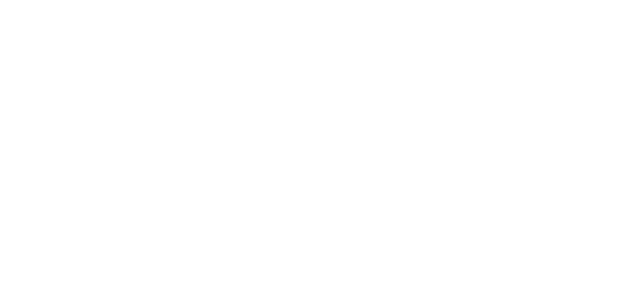
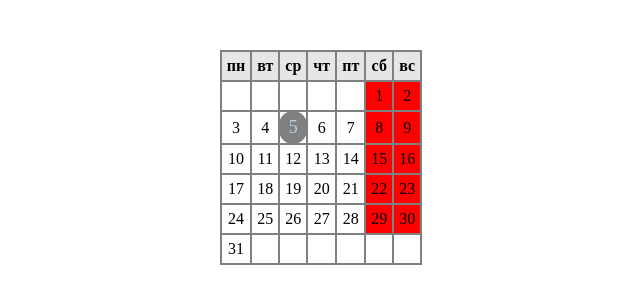
Before and after one commit to rukin-aleksey/calendar-plugin, a plain HTML site: page index.html in a window 1280 px wide. Shown: the whole page, without its empty margins (319-959 px from the left). Drawn offline with Linux system fonts and the light colour scheme; files that its build step writes are made by us from their sources.

Commit message:
generate calendar-plugin month list

```diff
--- a/index.html
+++ b/index.html
@@ -4,11 +4,11 @@
     <meta charset="UTF-8">
     <meta name="viewport" content="width=device-width, initial-scale=1.0">
     <meta http-equiv="X-UA-Compatible" content="ie=edge">
-    <link rel="stylesheet" href="./public/style.css">
+    <link rel="stylesheet" href="./style/style.css">
     <title>Document</title>
 </head>
 <body>
 
-    <script src="../js/app.js"></script>
+    <script src="./js/app.js"></script>
 </body>
 </html>
--- a/js/app.js
+++ b/js/app.js
@@ -0,0 +1,84 @@
+var date = new Date();
+var year = date.getFullYear();
+var month = date.getMonth()+1;
+var toDay = date.getDate();
+var arrayMonth = ["January", "February", "March", "April", "May", "June", "July", "August", "September", "October", "November", "December"];
+
+var calendar = document.createElement('div');
+calendar.setAttribute("id","calendar");
+document.body.appendChild(calendar);
+
+function generateMonth(year, month){
+ var monthList = document.createElement("div");
+ monthList.setAttribute("class", "monthList");
+ var mon = month - 1; // month in js from 0 to 11
+ var d = new Date(year, mon);
+ var table = '<table><tr><th>пн</th><th>вт</th><th>ср</th><th>чт</th><th>пт</th><th>сб</th><th>вс</th></tr><tr>'
+
+	//first row sill out from monday
+	// to day, which the start month
+	    // заполнить первый ряд от понедельника
+      	// и до дня, с которого начинается месяц
+	for (var i = 0; i < getDay(d); i++) {
+        table += '<td></td>';
+      }
+
+	//cell of calendar with date
+	    // ячейки календаря с датами
+	while(d.getMonth() == mon){
+		table += '<td>' + d.getDate() +'</td>';
+
+	// if (toDay == d.getDate()){
+	// 		elem.lastChild.style.color = "red";
+	// 	}
+
+		if (getDay(d) % 7 == 6) { // sunday last day in a week, line translation (перевод строки)
+			table += '<tr></tr>';
+		}
+		d.setDate(d.getDate() + 1);
+	}
+
+      // добить таблицу пустыми ячейками, если нужно
+	if (getDay(d) != 0){
+		for(var i = getDay(d); i<7; i++){
+			table += '<td></td>';
+		}
+	}
+	 //close table
+	 table += '</tr></table>';
+
+	 calendar.appendChild(monthList);
+	 showMonth(table, monthList, year, month, toDay);
+
+}
+
+function getDay(date){
+	var day = date.getDay();
+	if (day == 0) day = 7;
+	return day - 1;
+}
+
+function showMonth (table, monthList, year, month, toDay){
+	var desk = table;
+	//only one assignment
+	monthList.innerHTML = desk;
+	var	insideTable = monthList.childNodes[0].childNodes[0];
+	for(var i = 0; i < insideTable.childNodes.length; i++){
+		var row = insideTable.childNodes[i];
+		 // console.log(i, row);
+		for(var j = 0; j < row.childNodes.length; j++){
+			var cell = row.childNodes[j];
+			// console.log(j, cell);
+			if(cell.textContent == (toDay)){
+				cell.classList.add("toDay");
+				;}
+			if (j == 5 || j == 6) {
+				cell.classList.add("weekend");
+				if(cell.textContent == (""))
+					cell.style.backgroundColor = "white";
+			}
+		}
+	}
+}
+
+generateMonth(year, month);
--- a/style/style.css
+++ b/style/style.css
@@ -0,0 +1,44 @@
+body {
+	margin: 50px;
+}
+
+ 	table {
+      border-collapse: collapse;
+    }
+
+    td,
+    th {
+      border: 2px solid grey;
+      padding: 5px;
+      text-align: center;
+    }
+
+    th {
+      font-weight: bold;
+      background-color: #E6E6E6 !important;
+    }
+
+.toDay{
+	color: lightblue;
+	background-color: grey;
+	border-radius: 50px;
+	font-size: 18px;
+	cursor: pointer;
+}
+.weekend {
+	background-color: red;
+}
+
+#calendar{
+	display: flex;
+	flex-direction: row;
+	flex-wrap: wrap;
+	 justify-content: space-around;
+/*	 align-items: baseline;
+	 align-content: center;*/
+
+}
+
+.calendarList{
+	margin: 10px;
+}
```
